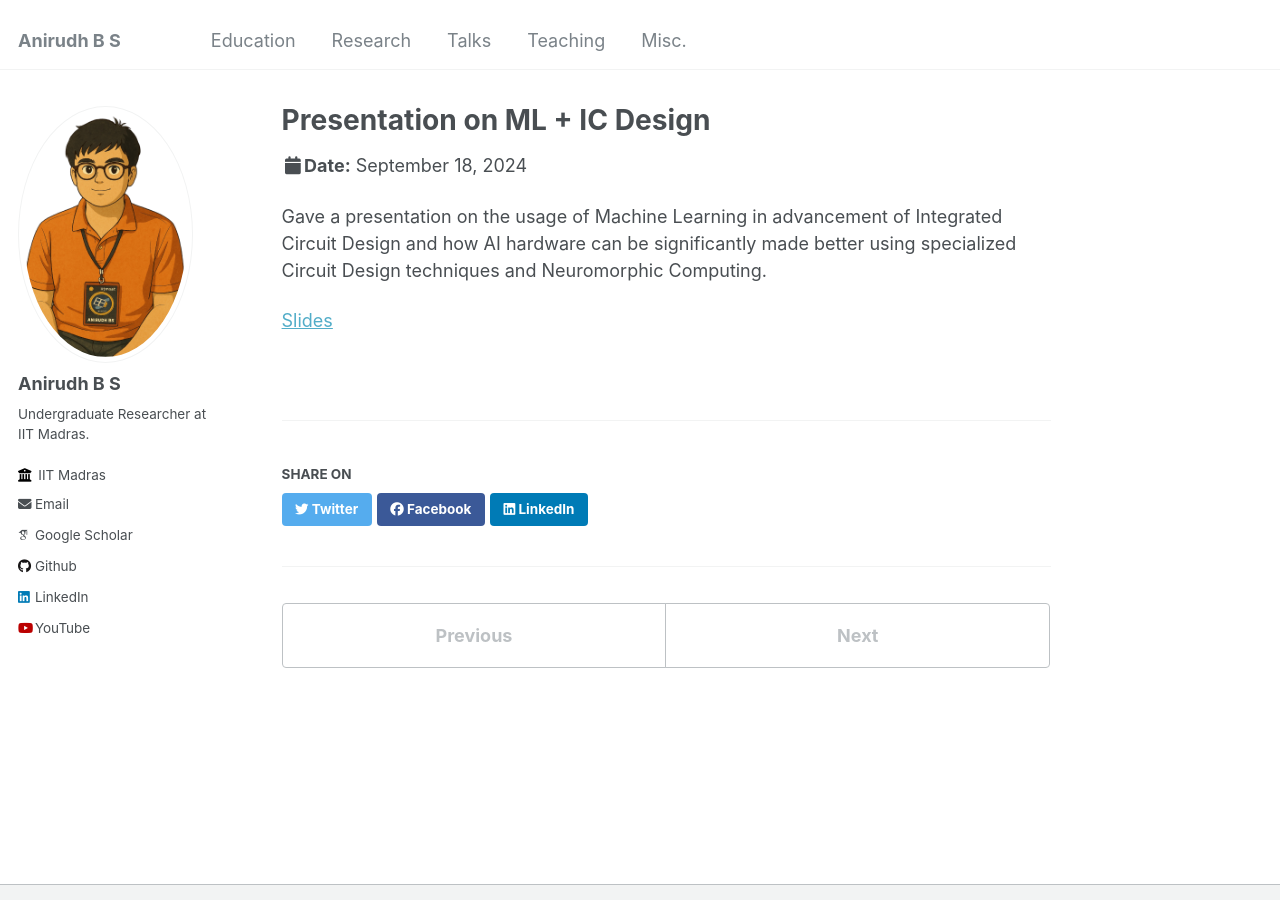
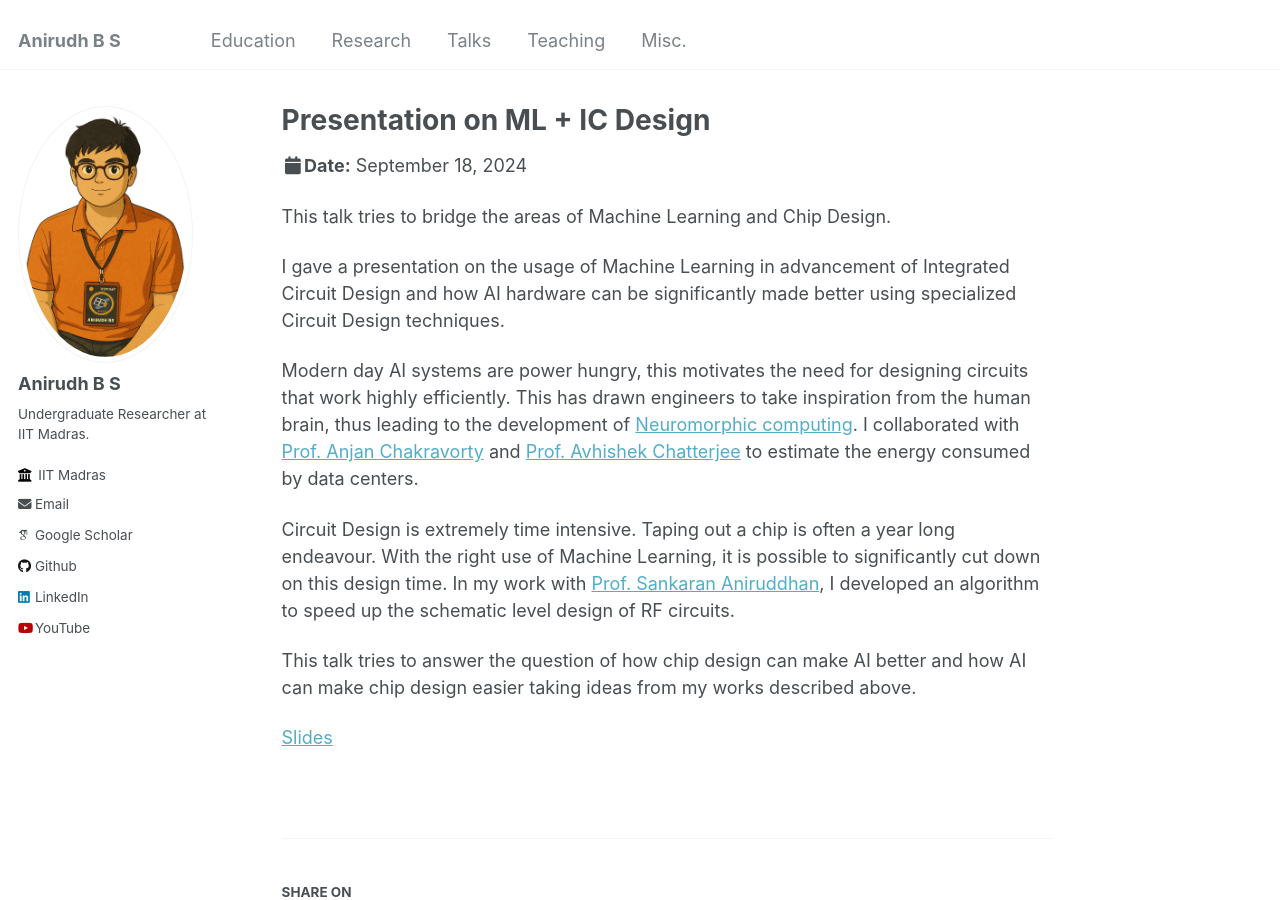
Before and after one commit to ANIRUDHBS1/ANIRUDHBS1.github.io, a Jekyll site: the page built from _talks/MLA.md, in a window 1280 px wide and 900 px high. Built offline with Jekyll 4.4.1, drawn with Linux system fonts in a browser that asks for light colours; some web fonts are replaced.

Commit message:
Talks Edited

```diff
--- a/_talks/MLA.md
+++ b/_talks/MLA.md
@@ -7,7 +7,14 @@ venue: "IIT Madras"
 date: 2024-09-18
 location: "Chennai, India"
 ---
+This talk tries to bridge the areas of Machine Learning and Chip Design.
 
-Gave a presentation on the usage of Machine Learning in advancement of Integrated Circuit Design and how AI hardware can be significantly made better using specialized Circuit Design techniques and Neuromorphic Computing.
+I gave a presentation on the usage of Machine Learning in advancement of Integrated Circuit Design and how AI hardware can be significantly made better using specialized Circuit Design techniques.
+
+Modern day AI systems are power hungry, this motivates the need for designing circuits that work highly efficiently. This has drawn engineers to take inspiration from the human brain, thus leading to the development of [Neuromorphic computing](https://www.nature.com/articles/s42254-020-0208-2). I collaborated with [Prof. Anjan Chakravorty](https://www.ee.iitm.ac.in/anjan/) and [Prof. Avhishek Chatterjee](https://sites.google.com/site/avhishek1984/) to estimate the energy consumed by data centers.
+
+Circuit Design is extremely time intensive. Taping out a chip is often a year long endeavour. With the right use of Machine Learning, it is possible to significantly cut down on this design time. In my work with [Prof. Sankaran Aniruddhan](https://www.ee.iitm.ac.in/ani/), I developed an algorithm to speed up the schematic level design of RF circuits.
+
+This talk tries to answer the question of how chip design can make AI better and how AI can make chip design easier taking ideas from my works described above.
 
 [Slides](https://drive.google.com/file/d/1hyUjaoxO9aNmDFJAGuVXwT4RgTYq3cHU/view?usp=sharing)
```
Also changed, not shown: _talks/EE5004.md (+1 -0 lines), _talks/EE6345.md (+1 -1 lines).
